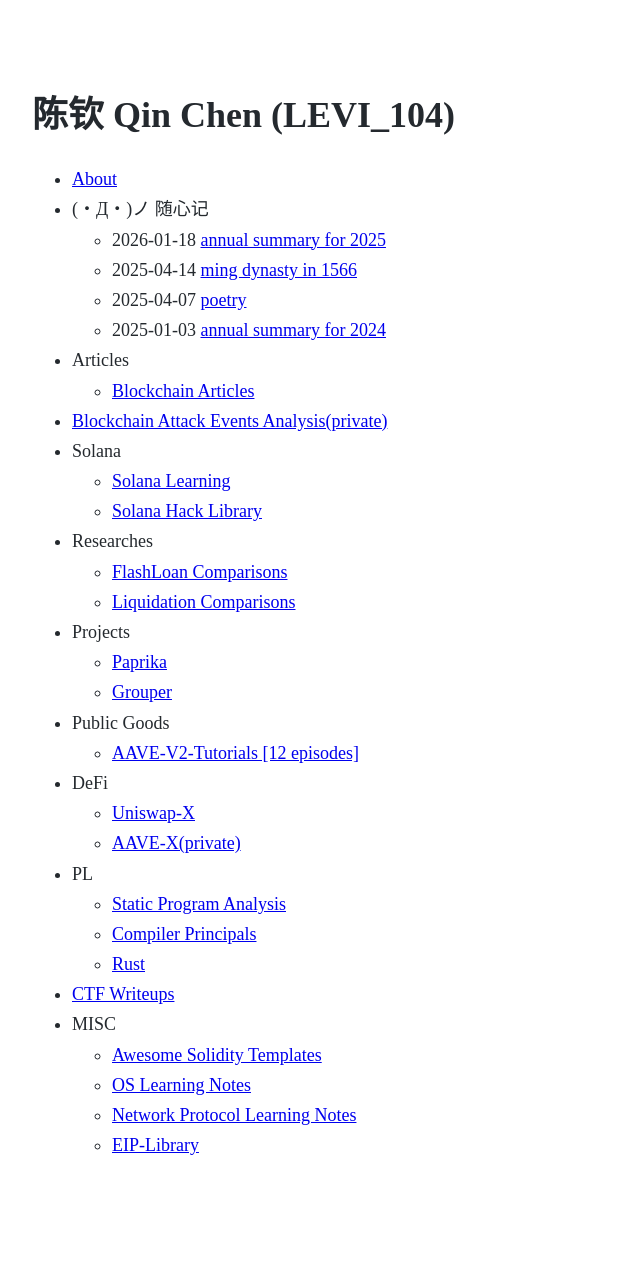
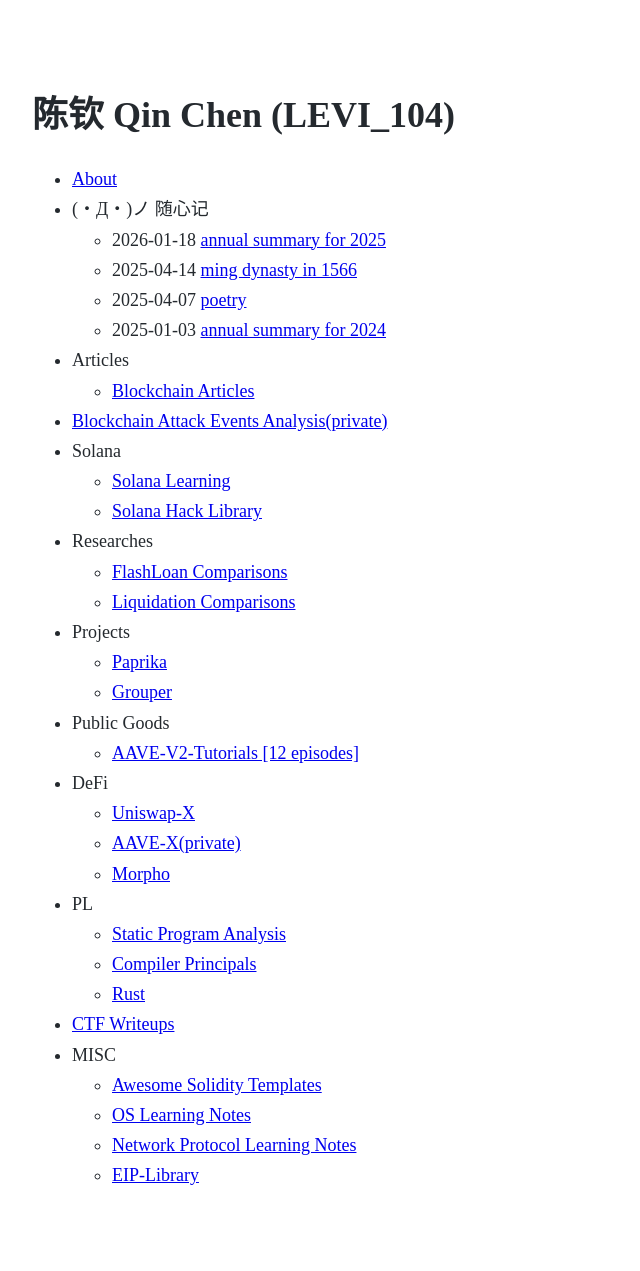
Before and after one commit to chen4903/chen4903.github.io, a Jekyll site: the page built from index.md, in a window 1280 px wide. Shown: the whole page, without its empty margins (0-640 px from the left). Built offline with Jekyll 4.4.1, drawn with Linux system fonts in a browser that asks for light colours; before the commit the page ends 1241 px from its top, so only the background shows below that.

Commit message:
chore: add Morpho link

```diff
--- a/_data/menu.yml
+++ b/_data/menu.yml
@@ -52,6 +52,8 @@ entries:
         url: https://github.com/chen4903/uniswap-learn
       - title: AAVE-X(private)
         url: https://github.com/chen4903/aave-v2-foundry
+      - title: Morpho
+        url: https://github.com/chen4903/Morpho-library
 
   - title: PL
     entries:
```
